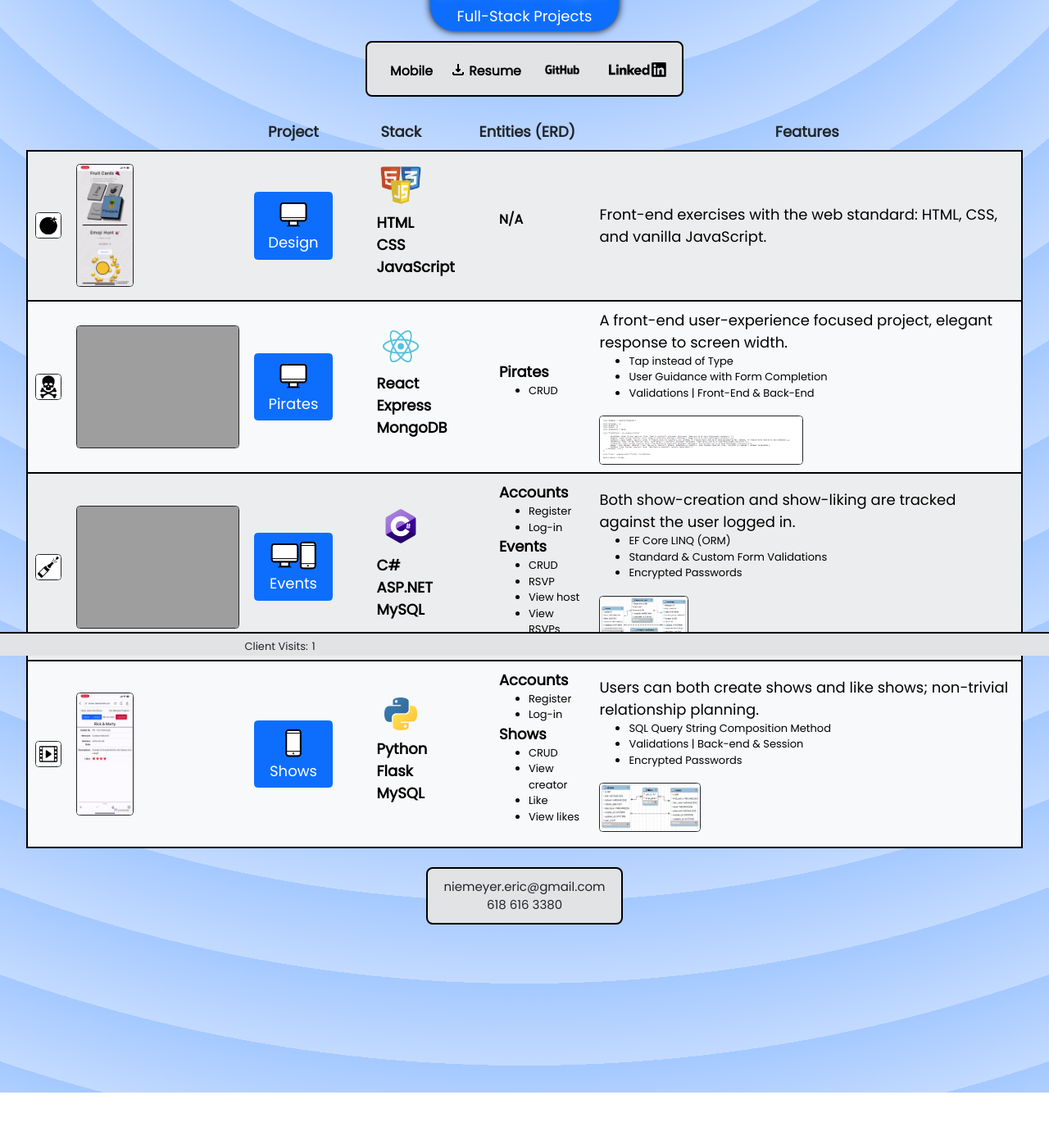
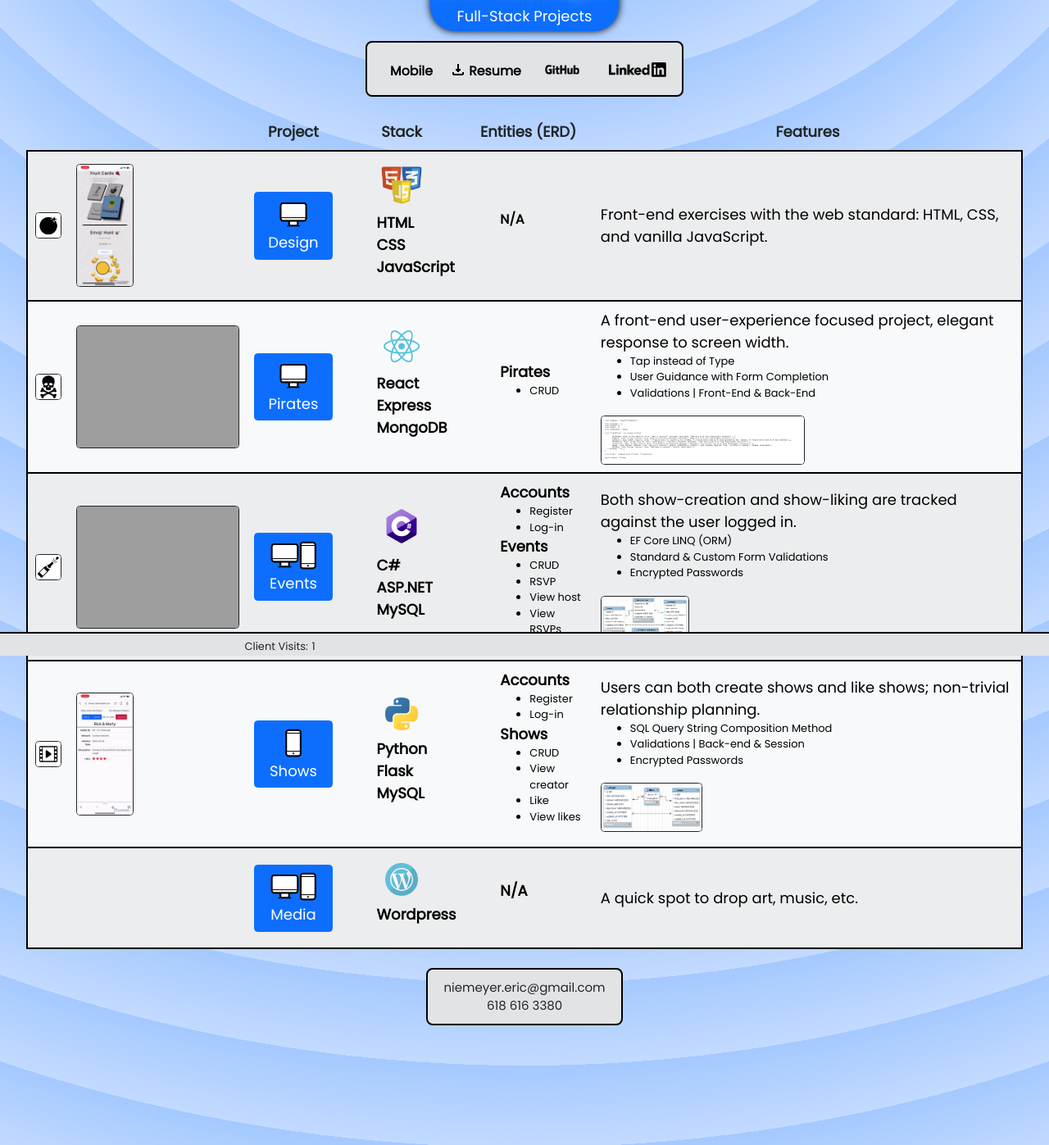
Before and after one commit to niembro64/PythonExam7, a Flask app: page /projects in a window 1280 px wide. Shown: the top 1397 px of the page at 82% size. Before the commit the page ends 1333 px from the top, so only its background shows below. Run offline with Flask 2, Linux system fonts and the light colour scheme; parts of the project's set-up code (start-up, migrations or seed data) failed here and were passed over; grey boxes are pictures that could not be loaded.

Commit message:
added wordpress

```diff
--- a/flask_app/templates/projects.html
+++ b/flask_app/templates/projects.html
@@ -442,6 +442,60 @@
                             />
                         </td>
                     </tr>
+                    <tr class="align-middle">
+                        <td id="goaway500">
+
+                        </td>
+                        <td id="goaway300">
+
+                        </td>
+                        <td>
+                            <a
+                                class="btn btn-primary d-grid d-flex align-items-center flex-column"
+                                href="http://niembro64.synology.me/wordpress/"
+                            >
+                                <!-- <span
+                                ><small><i>Mobile</i></small></span
+                            > -->
+                                <img
+                                    src="../static/dmtb.png"
+                                    alt="x"
+                                    height="40"
+                                />
+
+                                <span class="ttt">Media</span>
+                                <!-- <span
+                ><small><i>work in progress</i></small></span
+              > -->
+                            </a>
+                        </td>
+                        <td>
+                            <div
+                                class="d-flex align-items-center justify-content-center py-2"
+                            >
+                                <img
+                                    src="../static/wordpress.png"
+                                    class="rounded"
+                                    alt="x"
+                                    width="40"
+                                />
+                            </div>
+                            <ul>
+                                <li>Wordpress</li>
+
+                            </ul>
+                        </td>
+                        <td id="goaway500">
+                            <ul>
+                                N/A
+                            </ul>
+                        </td>
+                        <td id="goaway700">
+                            A quick spot to drop art, music, etc.
+
+
+                        </td>
+                    </tr>
                 </tbody>
             </table>
         </div>
```
Also changed, not shown: flask_app/static/wordpress.png (added).
